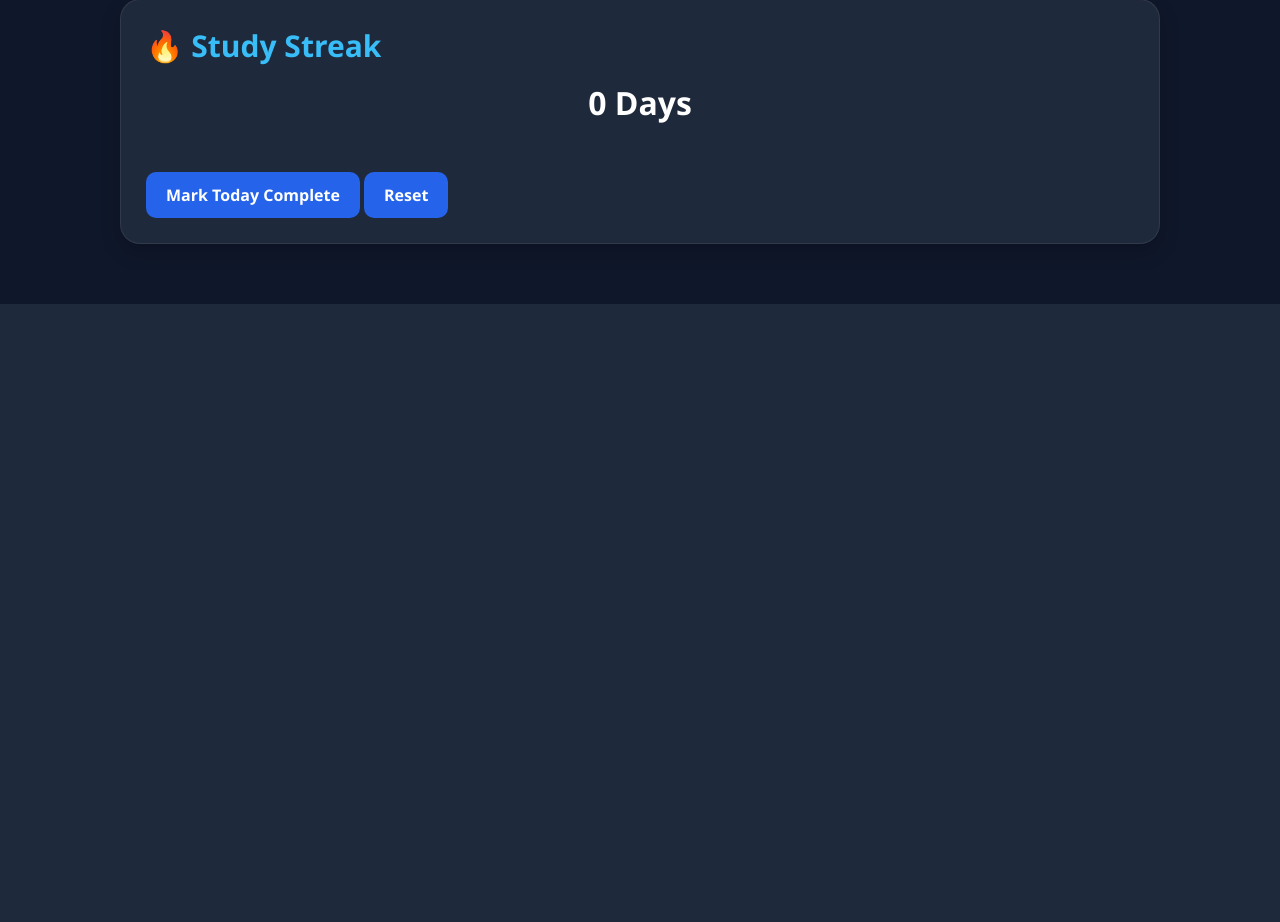
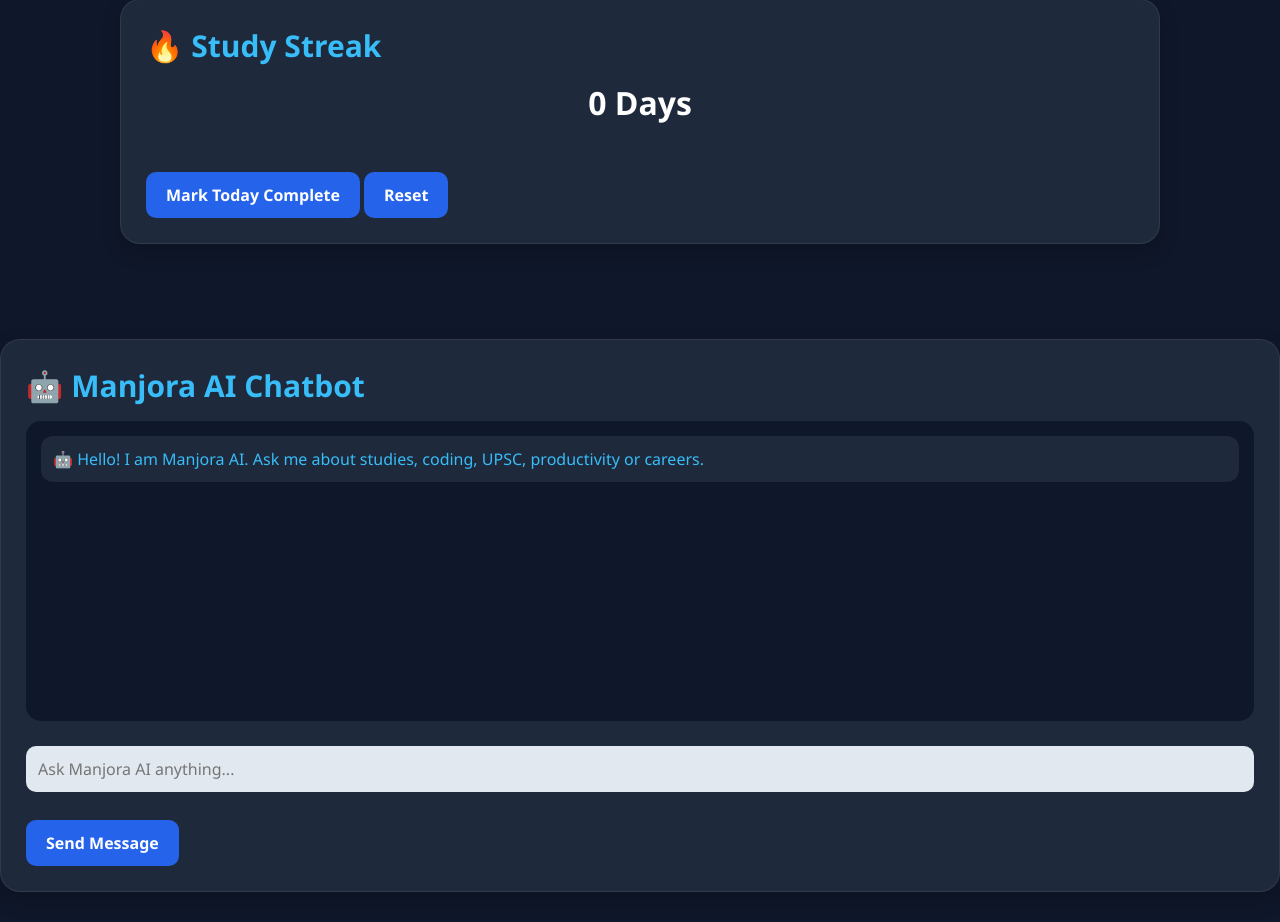
Before and after one commit to manjoraai-hub/ManjoraAI, a Flask app: page /planner in a window 1280 px wide. Shown: the part 2180-3102 px from the top of the page. Before the commit the page ends 2484 px from the top, so only its background shows below. Run offline with Flask 3, Linux system fonts and the light colour scheme.

Commit message:
added chatbot section

```diff
--- a/templates/planner.html
+++ b/templates/planner.html
@@ -449,6 +449,50 @@ Reset
 
 </div>
 
+<!-- AI CHATBOT -->
+
+<div class="planner-box">
+
+<h2>🤖 Manjora AI Chatbot</h2>
+
+<div id="chatBox"
+style="
+height:300px;
+overflow-y:auto;
+background:#0f172a;
+padding:15px;
+border-radius:15px;
+margin-top:15px;
+margin-bottom:15px;
+">
+
+<div style="
+background:#1e293b;
+padding:12px;
+border-radius:12px;
+color:#38bdf8;
+margin-bottom:10px;
+">
+
+🤖 Hello! I am Manjora AI. Ask me about studies, coding, UPSC, productivity or careers.
+
+</div>
+
+</div>
+
+<input type="text"
+id="userMessage"
+placeholder="Ask Manjora AI anything...">
+
+<button onclick="sendMessage()">
+
+Send Message
+
+</button>
+
+</div>
+
+<script src="{{ url_for('static', filename='script.js') }}"></script>
 <script src="{{ url_for('static', filename='script.js') }}"></script>
 
 </body>
```
